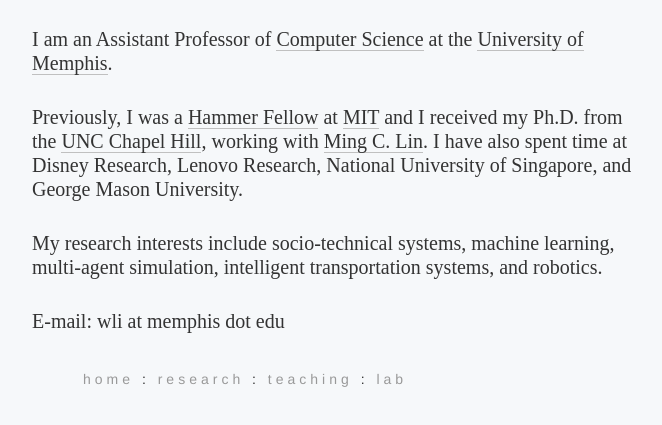
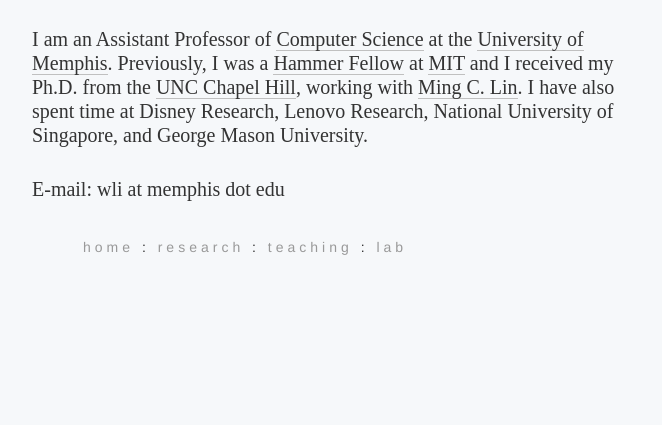
Before and after one commit to weizi-li/weizi-li.github.io, a plain HTML site: page index.html in a window 1280 px wide. Shown: the part 123-548 px from the top of the page, without its empty margins (40-702 px from the left). Drawn offline with Linux system fonts and the light colour scheme.

Commit message:
Update index.html

```diff
--- a/index.html
+++ b/index.html
@@ -9,9 +9,7 @@
 <div class="content">
 	<h1><a href="index.html">Weizi Li</a> / 李玮孜</h1>
 	<div class="intro">
-		<p>I am an Assistant Professor of <a href="https://www.memphis.edu/cs/">Computer Science</a> at the <a href="https://www.memphis.edu/">University of Memphis</a>.</p>
-		<p>Previously, I was a <a href="https://idss.mit.edu/academics/ses_doc/hammer-fellows/">Hammer Fellow</a> at <a href="http://www.mit.edu/">MIT</a> and I received my Ph.D. from the <a href="http://www.unc.edu/">UNC Chapel Hill</a>, working with <a href="https://www.cs.unc.edu/~lin/">Ming C. Lin</a>. I have also spent time at Disney Research, Lenovo Research, National University of Singapore, and George Mason University.</p>
-		<p>My research interests include socio-technical systems, machine learning, multi-agent simulation, intelligent transportation systems, and robotics.</p>
+		<p>I am an Assistant Professor of <a href="https://www.memphis.edu/cs/">Computer Science</a> at the <a href="https://www.memphis.edu/">University of Memphis</a>. Previously, I was a <a href="https://idss.mit.edu/academics/ses_doc/hammer-fellows/">Hammer Fellow</a> at <a href="http://www.mit.edu/">MIT</a> and I received my Ph.D. from the <a href="http://www.unc.edu/">UNC Chapel Hill</a>, working with <a href="https://www.cs.unc.edu/~lin/">Ming C. Lin</a>. I have also spent time at Disney Research, Lenovo Research, National University of Singapore, and George Mason University.</p>
 		<p>E-mail: wli at memphis dot edu</p>
 	</div>
 </div>
```
